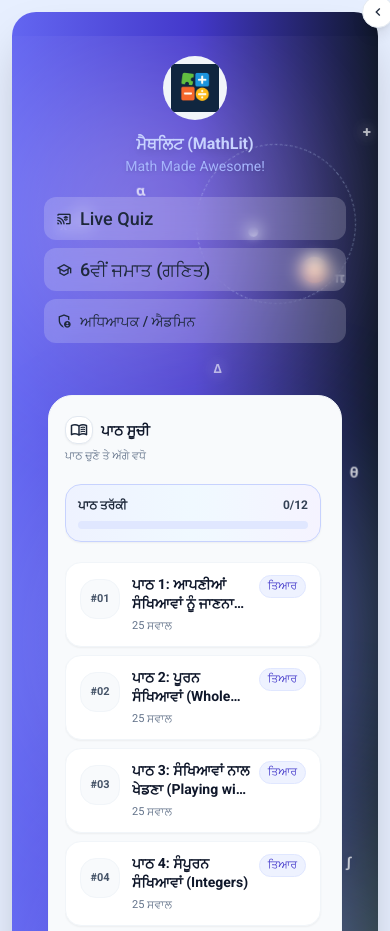
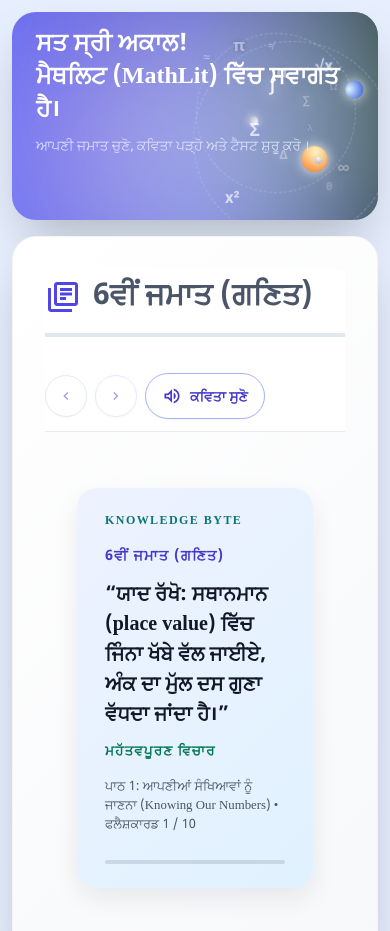
Before and after one commit to Jatish-Khanna/courses, a plain HTML site: page index.html in a window 390 px wide. Shown: the top 931 px of the page. Drawn offline with nearby package versions, Linux system fonts and the light colour scheme; a web font is replaced by a local one.

Commit message:
styles update

```diff
--- a/index.html
+++ b/index.html
@@ -72,9 +72,9 @@
     <!-- LEFT PROFILE / NAV (no personal profile info) -->
     <aside id="app-sidebar" class="hero-galaxy w-full lg:w-96 rounded-3xl shadow-2xl flex flex-col justify-between p-5 md:p-6
             space-y-6 lg:space-y-0 transition-all duration-300 ease-in-out relative overflow-hidden
-            bg-gradient-to-r from-indigo-500 via-indigo-700 to-slate-900 text-white">
+            bg-gradient-to-r from-indigo-500 via-indigo-700 to-slate-900 text-white order-2 lg:order-1">
 
-      <button id="app-sidebar-toggle" class="absolute flex items-center justify-center w-8 h-8 rounded-full border border-slate-200
+      <button id="app-sidebar-toggle" class="hidden md:inline-flex absolute flex items-center justify-center w-8 h-8 rounded-full border border-slate-200
                    hover:bg-slate-50 text-slate-500 bg-white shadow-lg z-50">
         <span class="material-symbols-outlined text-base">chevron_left</span>
       </button>
@@ -259,7 +259,7 @@
     </aside>
 
     <!-- RIGHT: MAIN DASHBOARD -->
-    <div class="flex-1 flex flex-col gap-4">
+    <div class="flex-1 flex flex-col gap-4 order-1 lg:order-2">
 
       <!-- TOP BAR: title + controls (NO SEARCH / NO PROFILE) -->
 
```
